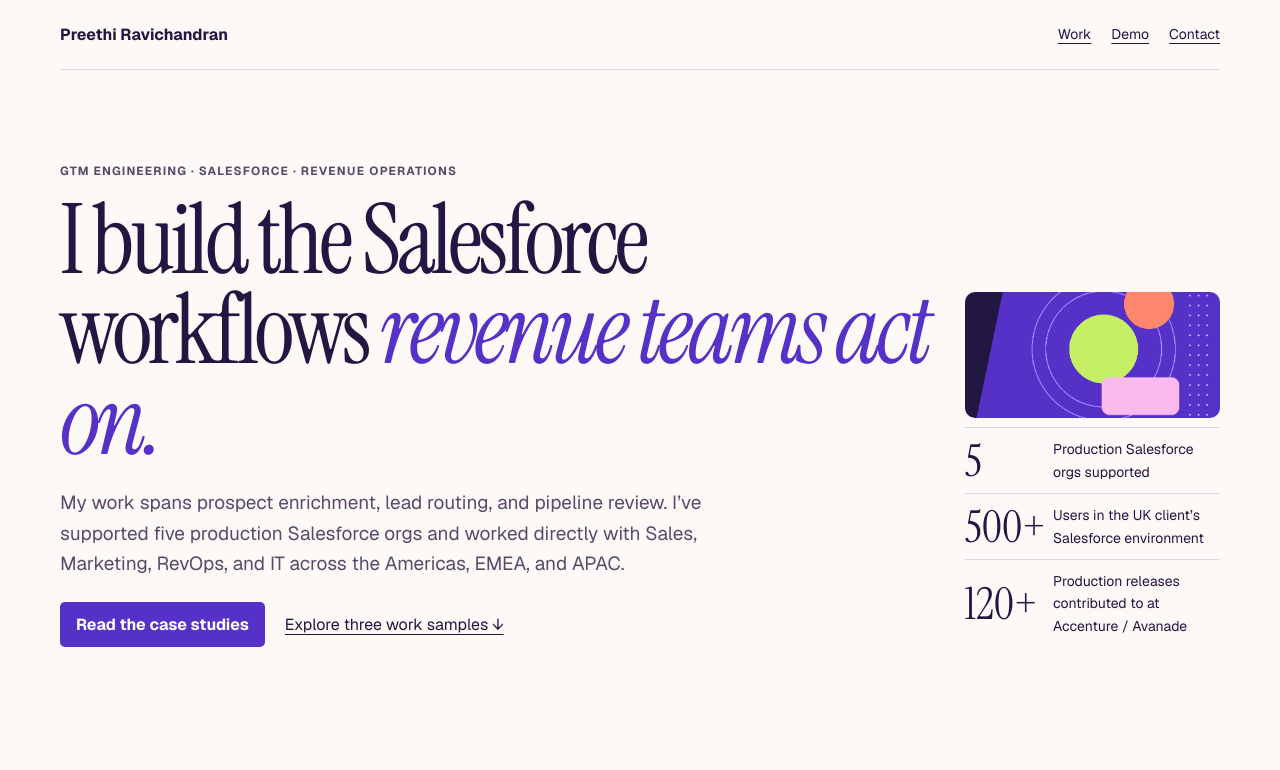
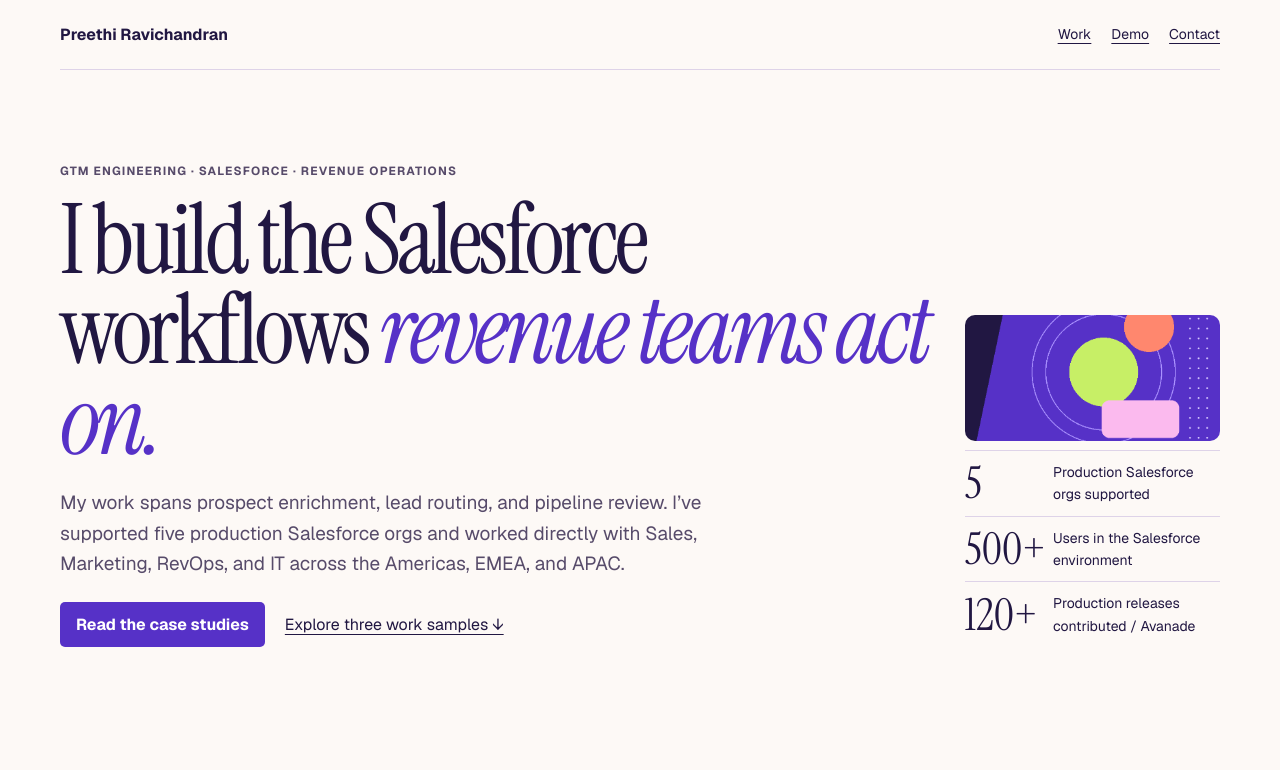
Before and after one commit to Preethi-byte/gtm-portfolio, a plain HTML site: page index.html in a window 1280 px wide. Shown: the top 770 px of the page. Drawn offline with nearby package versions, Linux system fonts and the light colour scheme.

Commit message:
Update index.html

```diff
--- a/index.html
+++ b/index.html
@@ -19,7 +19,7 @@
 <h1>I build the Salesforce workflows <em>revenue teams act on.</em></h1>
 <p class="intro">My work spans prospect enrichment, lead routing, and pipeline review. I’ve supported five production Salesforce orgs and worked directly with Sales, Marketing, RevOps, and IT across the Americas, EMEA, and APAC.</p>
 <div class="actions"><a class="primary" href="#work">Read the case studies</a><a href="#projects-title">Explore three work samples ↓</a></div></div>
-<aside class="proof" aria-label="Delivery scope"><div class="hero-art" aria-hidden="true"></div><div><strong>5</strong><span>Production Salesforce orgs supported</span></div><div><strong>500+</strong><span>Users in the UK client’s Salesforce environment</span></div><div><strong>120+</strong><span>Production releases contributed to at Accenture / Avanade</span></div></aside>
+<aside class="proof" aria-label="Delivery scope"><div class="hero-art" aria-hidden="true"></div><div><strong>5</strong><span>Production Salesforce orgs supported</span></div><div><strong>500+</strong><span>Users in the Salesforce environment</span></div><div><strong>120+</strong><span>Production releases contributed / Avanade</span></div></aside>
 </section>
 <section id="work" class="wrap work">
 <div class="section-head"><div><p class="label">SELECTED COMPANY WORK</p><h2>Decisions across the revenue lifecycle</h2></div><p>Nearly five years in enterprise CRM and GTM systems, with direct stakeholder collaboration across the Americas, EMEA, and APAC.</p></div>
```
